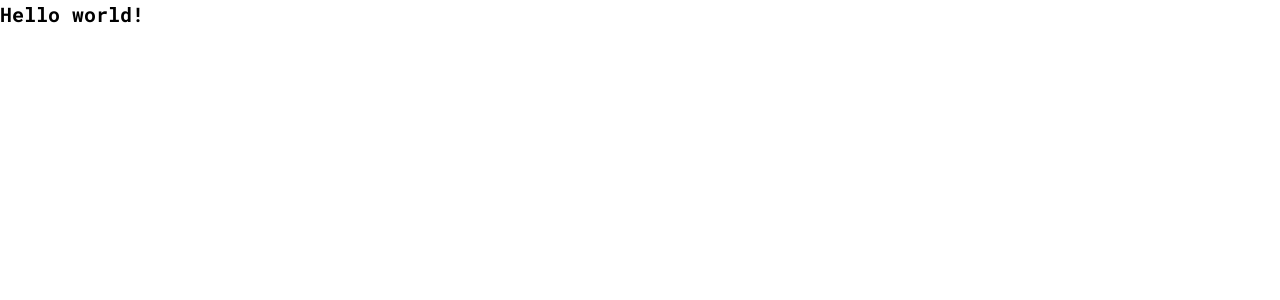
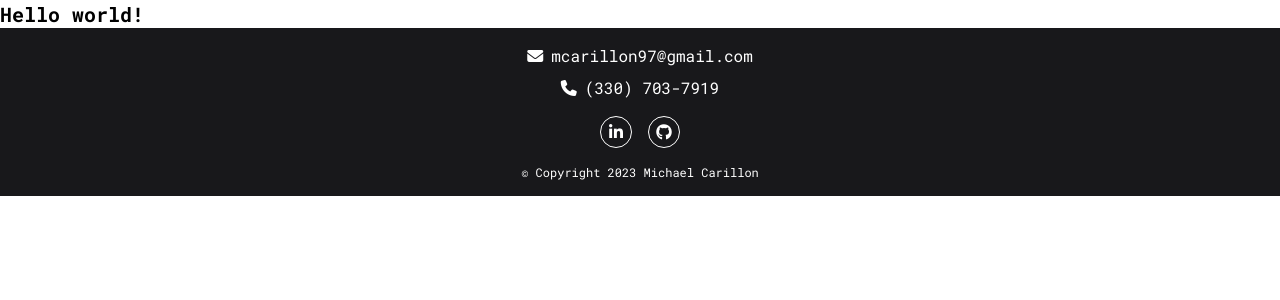
Before and after one commit to mike3497/michael-carillon-portfolio, a Nuxt app: page / in a window 1280 px wide. Shown: the top 300 px of the page. Built offline with nearby package versions, Linux system fonts and the light colour scheme.

Commit message:
create Footer component

```diff
--- a/app.vue
+++ b/app.vue
@@ -1,3 +1,4 @@
 <template>
   <h1 class="text-xl font-bold">Hello world!</h1>
+  <TheFooter />
 </template>
--- /dev/null
+++ b/components/TheFooter.vue
@@ -0,0 +1,27 @@
+<template>
+  <footer class="bg-zinc-900 text-white py-4">
+    <div class="mb-4">
+      <p class="text-center mb-2">
+        <a href="#"
+          ><i class="fa-solid fa-envelope mr-2"></i>mcarillon97@gmail.com</a
+        >
+      </p>
+      <p class="text-center">
+        <a href="#"><i class="fa-solid fa-phone mr-2"></i>(330) 703-7919</a>
+      </p>
+    </div>
+    <div class="flex flex-row gap-4 justify-center mb-4">
+      <CircleIconLink to="#">
+        <i class="fa-brands fa-linkedin-in"></i>
+      </CircleIconLink>
+      <CircleIconLink to="#">
+        <i class="fa-brands fa-github"></i>
+      </CircleIconLink>
+    </div>
+    <p class="text-center text-xs">© Copyright 2023 Michael Carillon</p>
+  </footer>
+</template>
+
+<script setup lang="ts">
+import CircleIconLink from '~/components/shared/CircleIconLink';
+</script>
--- /dev/null
+++ b/components/shared/CircleIconLink.vue
@@ -0,0 +1,17 @@
+<template>
+  <a
+    :href="to"
+    class="flex items-center justify-center w-8 h-8 text-white border border-white hover:text-zinc-900 hover:bg-white rounded-full"
+  >
+    <slot></slot>
+  </a>
+</template>
+
+<script setup lang="ts">
+defineProps({
+  to: {
+    type: String,
+    required: true,
+  },
+});
+</script>
```
